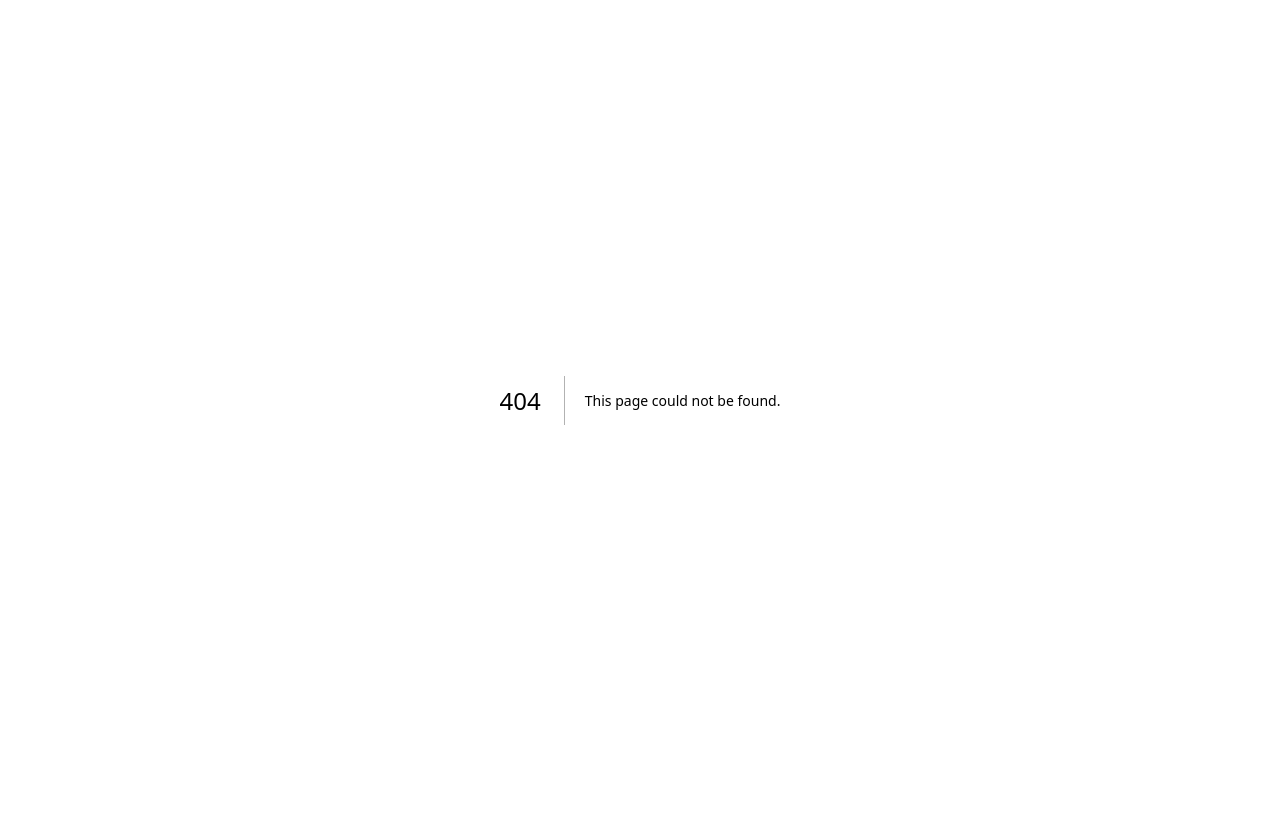
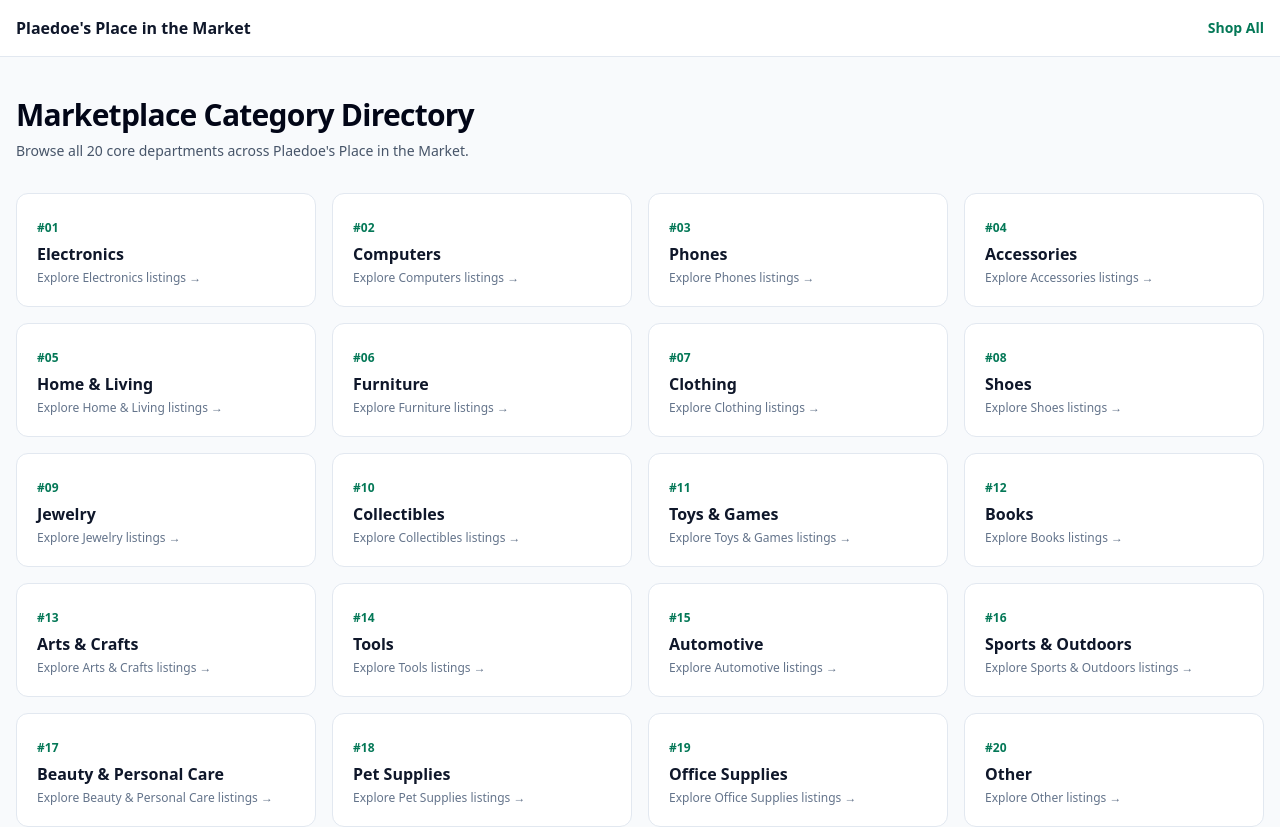
Before and after one commit to creevesunc/Plaedoes-place-in-the-marketplace-, a Next.js app: page /categories in a window 1280 px wide. Before the commit this address had no page. Shown: the top 827 px of the page. Before the commit the page ends 800 px from the top, so only its background shows below. Built offline with nearby package versions, Linux system fonts and the light colour scheme.

Commit message:
Create CategoriesDirectoryPage component

```diff
--- /dev/null
+++ b/src/app/categories/page.tsx
@@ -0,0 +1,50 @@
+import Link from "next/link";
+import { INITIAL_CATEGORIES, slugifyCategory } from "@/lib/catalog";
+import { MarketplaceFooter } from "@/components/MarketplaceFooter";
+
+export default function CategoriesDirectoryPage() {
+  return (
+    <div className="min-h-screen bg-slate-50 text-slate-900">
+      <header className="border-b border-slate-200 bg-white">
+        <div className="mx-auto flex max-w-7xl items-center justify-between px-4 py-4">
+          <Link href="/" className="text-base font-bold text-slate-900">
+            Plaedoe&apos;s Place in the Market
+          </Link>
+          <Link href="/shop" className="text-sm font-semibold text-emerald-700 hover:underline">
+            Shop All
+          </Link>
+        </div>
+      </header>
+
+      <main className="mx-auto max-w-7xl px-4 py-10">
+        <h1 className="text-3xl font-extrabold tracking-tight text-slate-950">
+          Marketplace Category Directory
+        </h1>
+        <p className="mt-2 text-sm text-slate-600">
+          Browse all {INITIAL_CATEGORIES.length} core departments across Plaedoe&apos;s Place in the Market.
+        </p>
+
+        <div className="mt-8 grid gap-4 sm:grid-cols-2 md:grid-cols-3 lg:grid-cols-4">
+          {INITIAL_CATEGORIES.map((category, idx) => {
+            const slug = slugifyCategory(category);
+            return (
+              <Link
+                key={slug}
+                href={`/shop?category=${encodeURIComponent(slug)}`}
+                className="rounded-xl border border-slate-200 bg-white p-5 transition hover:border-emerald-600"
+              >
+                <span className="text-xs font-semibold text-emerald-700">
+                  #{String(idx + 1).padStart(2, "0")}
+                </span>
+                <h2 className="mt-1 text-base font-bold text-slate-900">{category}</h2>
+                <p className="mt-1 text-xs text-slate-500">Explore {category} listings →</p>
+              </Link>
+            );
+          })}
+        </div>
+      </main>
+
+      <MarketplaceFooter />
+    </div>
+  );
+}
```
